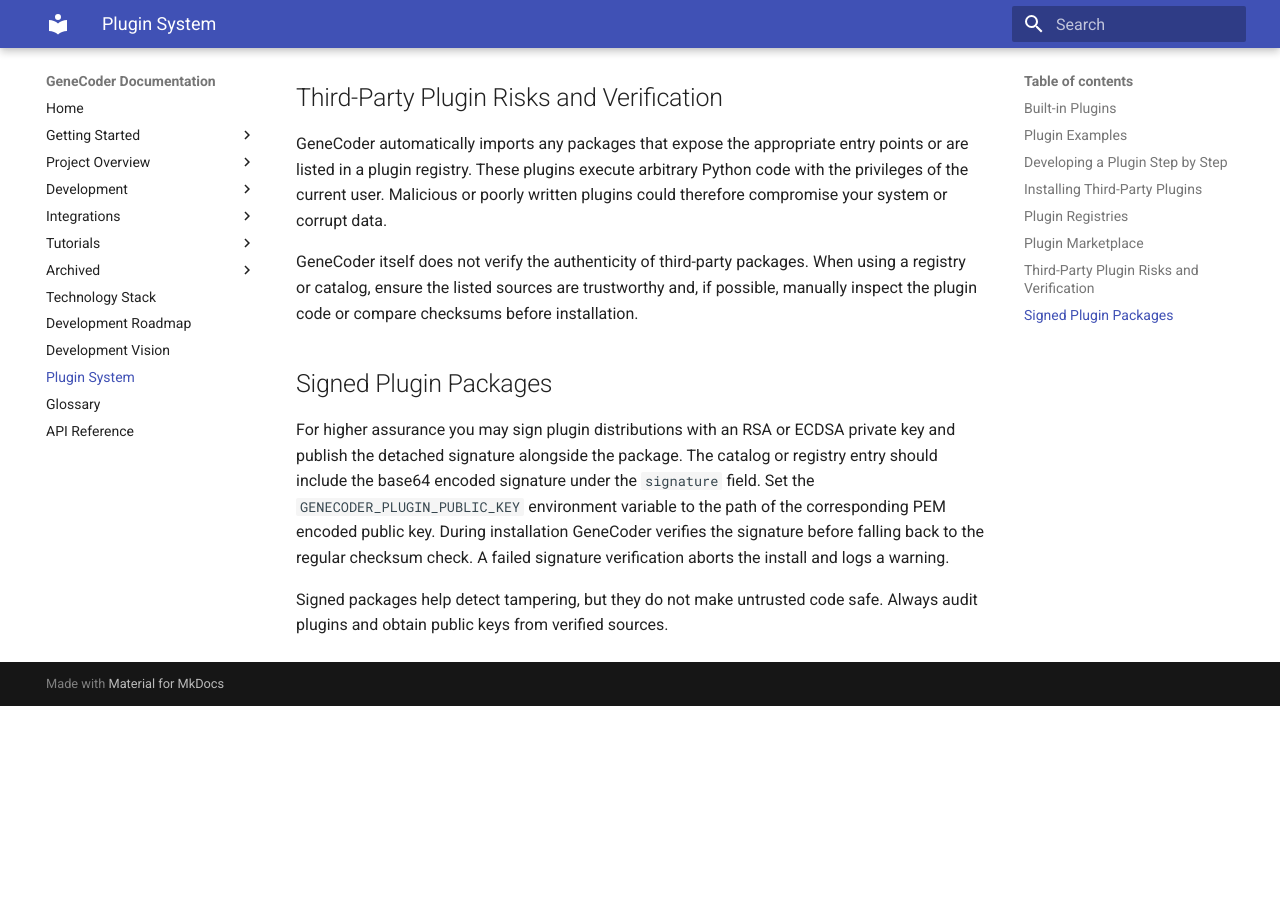
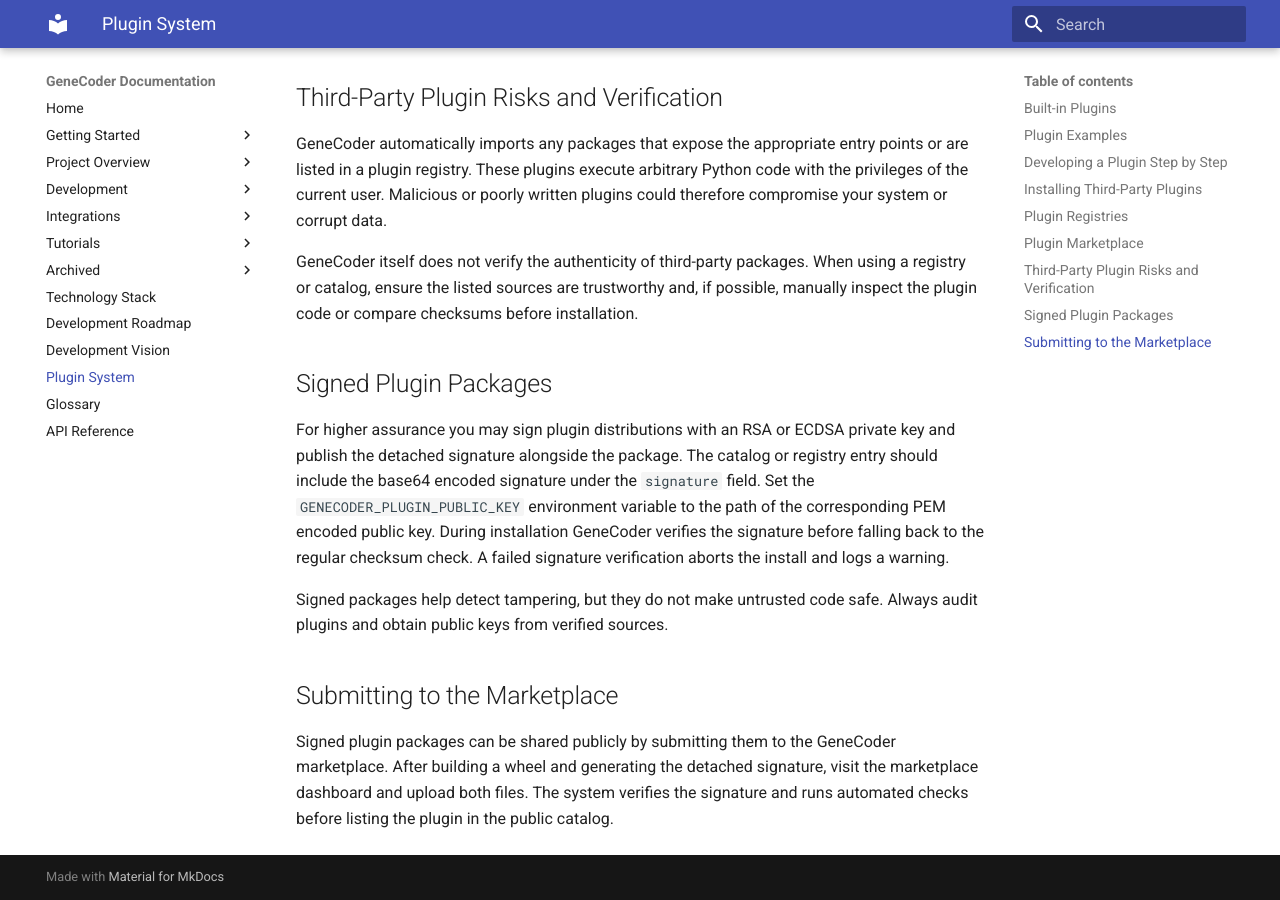
Before and after one commit to d0tTino/GeneCoder, an MkDocs documentation site: the page built from docs/plugins.md, in a window 1280 px wide and 900 px high, scrolled down 3754 px. Built offline with MkDocs 1.6.1 and Material for MkDocs 9.7.7, drawn with Linux system fonts in a browser that asks for light colours; before the commit the page ends 4460 px from its top, so only the background shows below that.

Commit message:
docs: outline marketplace submission

```diff
--- a/docs/development_roadmap.md
+++ b/docs/development_roadmap.md
@@ -11,6 +11,7 @@
    - Provide automated reports summarizing encoding accuracy and efficiency.
 4. **Phase 4: Ecosystem & Automation**
    - Publish a plugin repository enabling community codecs and FEC modules.
+   - Require digital signatures for plugins submitted to the new marketplace.
    - Offer workflow templates powered by n8n for routine processing tasks.
    - Package the toolkit for easy container deployment in research pipelines.
 5. **Long-Term Vision**
--- a/docs/plugins.md
+++ b/docs/plugins.md
@@ -213,3 +213,7 @@
 
 Signed packages help detect tampering, but they do not make untrusted code safe.
 Always audit plugins and obtain public keys from verified sources.
+
+## Submitting to the Marketplace
+
+Signed plugin packages can be shared publicly by submitting them to the GeneCoder marketplace. After building a wheel and generating the detached signature, visit the marketplace dashboard and upload both files. The system verifies the signature and runs automated checks before listing the plugin in the public catalog.
```
Also changed, not shown: CONTRIBUTING.md (+7 -0 lines).
